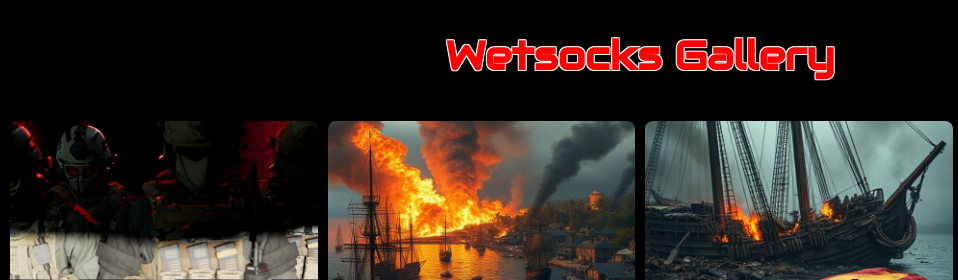
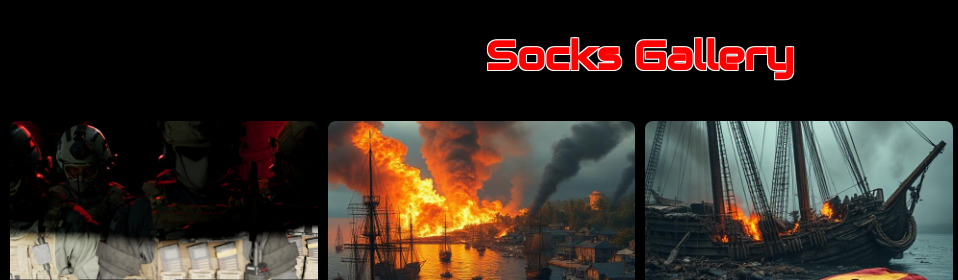
Before and after one commit to Overboard-Design/Wetsocks-Gaming-Community, a plain HTML site: page gallery.html in a window 1280 px wide. Shown: the top 280 px of the page, 0-958 px from the left. Drawn offline with Linux system fonts and the light colour scheme.

Commit message:
Add files via upload

```diff
--- a/gallery.html
+++ b/gallery.html
@@ -23,7 +23,7 @@
     </head>
 <body>
     <div class="title">
-     <h1>Wetsocks Gallery</h1>
+     <h1>Socks Gallery</h1>
     </div>
 
   <div class="gallery">
```
